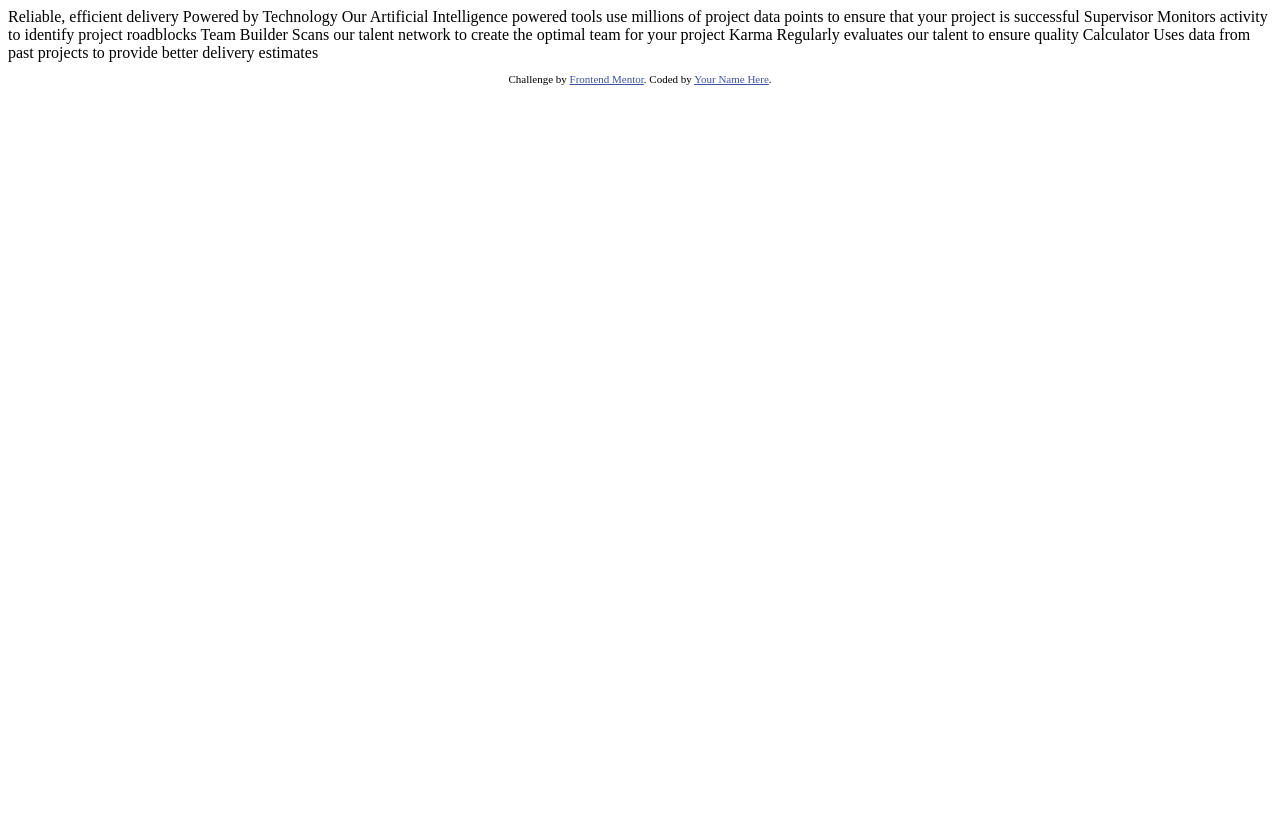
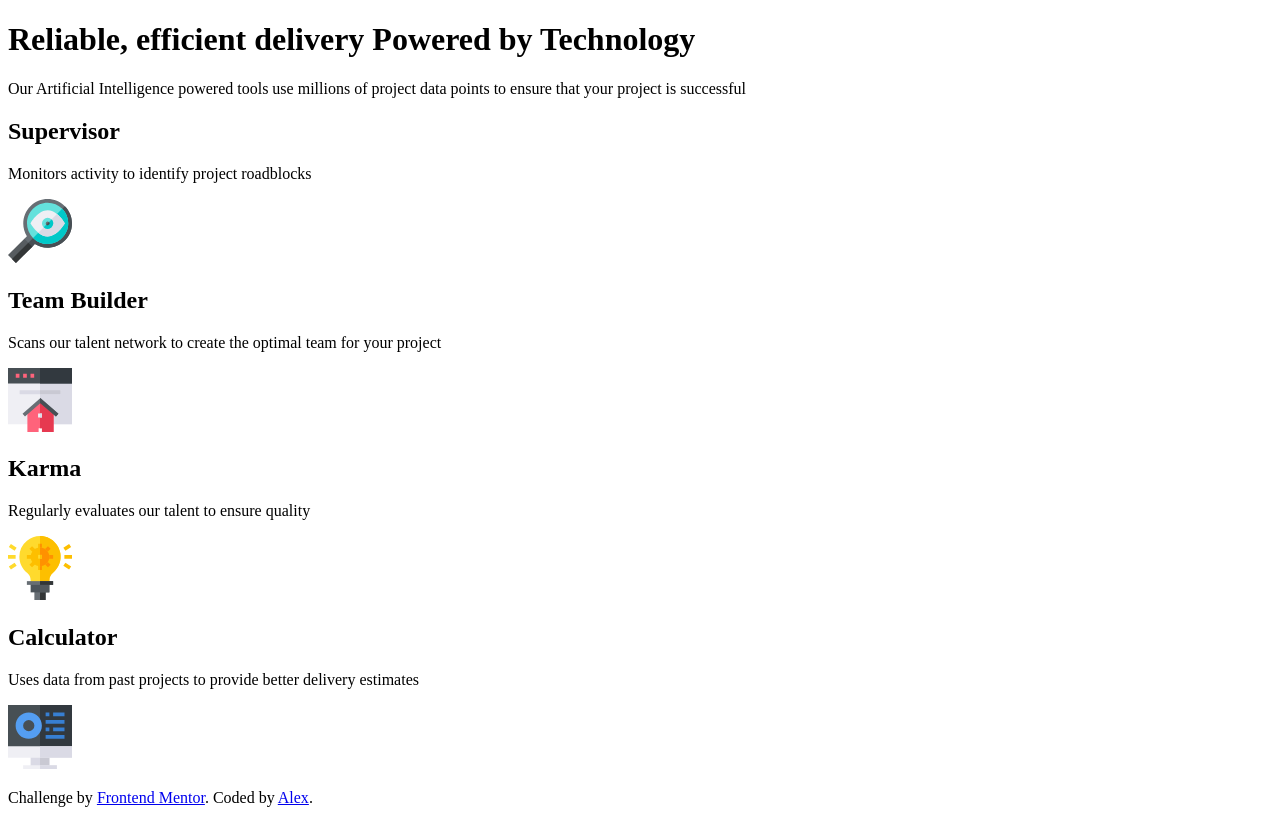
Before and after one commit to alex-coder27/four-card-feature-section-master, a plain HTML site: page index.html in a window 1280 px wide. Before the commit the page ends 800 px from the top, so only its background shows below. Drawn offline with Linux system fonts and the light colour scheme.

Commit message:
Estrutura HTML

```diff
--- a/index.html
+++ b/index.html
@@ -1,45 +1,59 @@
 <!DOCTYPE html>
 <html lang="en">
+
 <head>
   <meta charset="UTF-8">
-  <meta name="viewport" content="width=device-width, initial-scale=1.0"> <!-- displays site properly based on user's device -->
+  <meta name="viewport" content="width=device-width, initial-scale=1.0">
+  <link rel="icon" type="image/png" sizes="32x32" href="./src/images/favicon-32x32.png">
+  <title>Frontend Mentor | Four card feature section</title>
+</head>
 
-  <link rel="icon" type="image/png" sizes="32x32" href="./images/favicon-32x32.png">
+<body>
+  <div class="page-wrapper">
+    <header class="page-header">
+      <div class="header-content">
+        <h1 class="header-title">
+          <span class="title-line">Reliable, efficient delivery</span>
+          <span class="title-line highlighted">Powered by Technology</span>
+        </h1>
+        <p class="header-description">Our Artificial Intelligence powered tools use millions of project data points
+          to ensure that your project is successful</p>
+      </div>
+    </header>
 
-  <title>Frontend Mentor | Four card feature section</title>
+    <main class="features-grid">
+      <article class="feature-card card-supervisor">
+        <h2 class="feature-title">Supervisor</h2>
+        <p class="feature-description">Monitors activity to identify project roadblocks</p>
+        <img src="./src/images/icon-supervisor.svg" alt="" class="feature-icon" aria-hidden="true">
+      </article>
 
-  <!-- Feel free to remove these styles or customise in your own stylesheet 👍 -->
-  <style>
-    .attribution { font-size: 11px; text-align: center; }
-    .attribution a { color: hsl(228, 45%, 44%); }
-  </style>
-</head>
-<body>
+      <article class="feature-card card-team-builder">
+        <h2 class="feature-title">Team Builder</h2>
+        <p class="feature-description">Scans our talent network to create the optimal team for your project</p>
+        <img src="./src/images/icon-team-builder.svg" alt="" class="feature-icon" aria-hidden="true">
+      </article>
 
-  Reliable, efficient delivery
-  Powered by Technology
+      <article class="feature-card card-karma">
+        <h2 class="feature-title">Karma</h2>
+        <p class="feature-description">Regularly evaluates our talent to ensure quality</p>
+        <img src="./src/images/icon-karma.svg" alt="" class="feature-icon" aria-hidden="true">
+      </article>
 
-  Our Artificial Intelligence powered tools use millions of project data points
-  to ensure that your project is successful
+      <article class="feature-card card-calculator">
+        <h2 class="feature-title">Calculator</h2>
+        <p class="feature-description">Uses data from past projects to provide better delivery estimates</p>
+        <img src="./src/images/icon-calculator.svg" alt="" class="feature-icon" aria-hidden="true">
+      </article>
+    </main>
 
-  Supervisor
-  Monitors activity to identify project roadblocks
+    <footer class="page-footer">
+      <p class="attribution">
+        Challenge by <a href="https://www.frontendmentor.io?ref=challenge" target="_blank" rel="noopener noreferrer">Frontend Mentor</a>.
+        Coded by <a href="#">Alex</a>.
+      </p>
+    </footer>
+  </div>
+</body>
 
-  Team Builder
-  Scans our talent network to create the optimal team for your project
-
-  Karma
-  Regularly evaluates our talent to ensure quality
-
-  Calculator
-  Uses data from past projects to provide better delivery estimates
-
-
-  <footer>
-    <p class="attribution">
-      Challenge by <a href="https://www.frontendmentor.io?ref=challenge" target="_blank">Frontend Mentor</a>.
-      Coded by <a href="#">Your Name Here</a>.
-    </p>
-  </footer>
-</body>
 </html>
```
Also changed, not shown: src/images/favicon-32x32.png (renamed from images/favicon-32x32.png), src/images/icon-calculator.svg (renamed from images/icon-calculator.svg), src/images/icon-karma.svg (renamed from images/icon-karma.svg), src/images/icon-supervisor.svg (renamed from images/icon-supervisor.svg), src/images/icon-team-builder.svg (renamed from images/icon-team-builder.svg).
